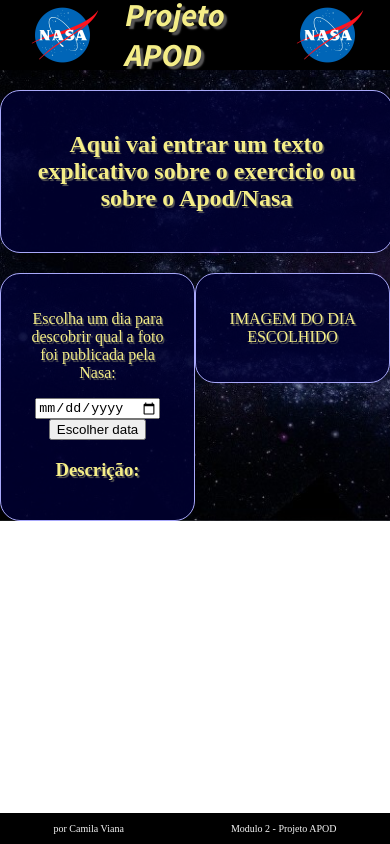
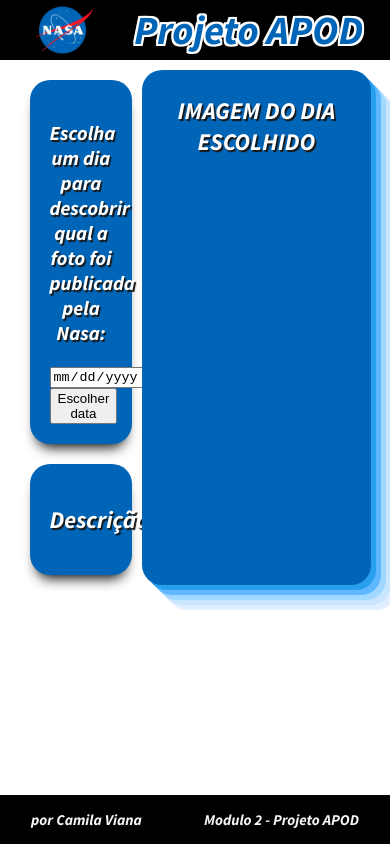
Before and after one commit to Camilalb/apod, a plain HTML site: page index.html in a window 390 px wide. Drawn offline with nearby package versions, Linux system fonts and the light colour scheme; no server answers.

Commit message:
Estilização do projeto feita. Ainda falta terminar a parte responsiva

```diff
--- a/index.html
+++ b/index.html
@@ -16,39 +16,30 @@
     <header>
         <img src="./img/logo.png" alt="" srcset="" class='logo'>
         <h1>Projeto APOD</h1>
-        <img src="./img/logo.png" alt="" srcset="" class='logo'>
+        <div></div>
     </header>
     <main>
-        <div>
+        <!-- <div>
             <h2>Aqui vai entrar um texto explicativo sobre o exercicio ou sobre o Apod/Nasa</h2>
-        </div>
+        </div> -->
         <section class="container">
-            <div>
+            <div class ="container2">
                 <div class="box">
                     <p>Escolha um dia para descobrir qual a foto foi publicada pela Nasa:</p>
                     <input type="date" name="" id="elemDate" >
                     <button id="elemBtn">Escolher data</button>
                 </div>
-                <div>
-                    <h3>Descrição: </h3>
+                <div class="box">
+                    <h2>Descrição: </h2>
                     <p id='descricao'></p>
                     <p id='copyright'></p>
                 </div>
 
             </div>
             <div id= 'boxImagem'>
-                <p id='titulo'>IMAGEM DO DIA ESCOLHIDO</p>
+                <h2 id='titulo'>IMAGEM DO DIA ESCOLHIDO</h2>
                 <div id='media'></div>
-
-
             </div>
-            <!-- <div id=fotosdasemana>
-                <p>Fotos da semana:</p>
-                <img src="" alt="">
-
-
-            </div> -->
-
         </section>
     </main>
     <footer>
--- a/index.js
+++ b/index.js
@@ -23,29 +23,27 @@ async function carregaFoto (date){
     const respost = await fetch(`https://api.nasa.gov/planetary/apod?api_key=S71UHmXOlP21f7lRzyTFo1k2VWS42Zq9TlaRnGm8&date=${date}`)
     let respostObj = await respost.json()
     console.log(respostObj)
-    mudaInfo(respostObj)
+    mudaFoto(respostObj)
 }
 
 // Mudar a informação do Copyright, Title, Url da Imagem/Video, Descrição
-function mudaInfo (respostObj) {
+function mudaFoto (respostObj) {
     if (`${respostObj.media_type}` === 'image'){
         mediaNode.innerHTML = `<img src="${respostObj.url}">`
-        xpto(respostObj)
+        mudaInfo(respostObj)
     } else if (`${respostObj.media_type}` === 'video'){
         mediaNode.innerHTML = `<iframe src="${respostObj.url}"></iframe>`
-        xpto(respostObj)
+        mudaInfo(respostObj)
     } else{
         mediaNode.innerHTML = `<h4>Não temos foto ou video para o dia selecionado</h4>`
         tituloNode.textContent = ""
         descricaoNode.textContent = ""
         copyrightNode.textContent = ""
     }
-
-
 }
 
-function xpto (respostObj){
+function mudaInfo (respostObj){
     tituloNode.textContent = `${respostObj.title}`
-    descricaoNode.textContent = `Descrição: ${respostObj.explanation}`
+    descricaoNode.textContent = `${respostObj.explanation}`
     copyrightNode.textContent = `Copyright: ${respostObj.copyright}`
 }
--- a/style.css
+++ b/style.css
@@ -1,24 +1,24 @@
 body {
-    background-image: url(./img/fundo.jpg);
-    background-repeat:no-repeat;
-    width: 100%;
-    height: auto;
-    background-size: cover;
-    color: rgb(245, 238, 136);
+    background-color: white;
+    color: rgb(255, 255, 255);
     margin: 0;
     padding: 0;
+    font-family: 'Source Sans Pro', sans-serif;
 }
 h1{
     align-self: center;
     font-family: 'Source Sans Pro', sans-serif;
-    text-shadow: 0.1em 0.1em 0.05em #575656;
+    font-size: 40px;
+    color: #0065b7;
+    background: #000000;
+    text-shadow: 2px 2px 0 #ffffff, 2px -2px 0 #ffffff, -2px 2px 0 #ffffff, -2px -2px 0 #ffffff, 2px 0px 0 #ffffff, 0px 2px 0 #ffffff, -2px 0px 0 #ffffff, 0px -2px 0 #ffffff;
 }
 header{
     display: flex;
     flex-direction: row;
     justify-content: space-around;
-    height: 70px;
-    background-color: black;
+    height: 60px;
+    background-color:rgb(0, 0, 0);
     padding: 30px auto;
 }
 .logo{
@@ -28,43 +28,63 @@ header{
 main{
     display: flex;
     flex-direction: column;
-    justify-content: center;
-    text-shadow: 0.1em 0.1em 0.05em #575656;
+    justify-content: space-between;
+    align-items: center;
+    text-shadow: 0.1em 0.1em 0.05em #181818;
     text-align: center;
+    margin-bottom: 40px;
 }
 main > div{
-    background-color: rgba(1, 1, 53, 0.8);
+    background-color: rgb(29, 104, 148);
     width: 90%;
     border-radius: 20px;
     margin: 20px auto;
     padding: 20px;
     text-align: center;
-    border: 1px solid rgb(168, 168, 250);
+    border: 2px dotted yellow;
 }
 
 .container{
     display: flex;
     flex-direction: row;
-    justify-content: space-evenly;
+    justify-content: center;
     text-align: center;
     height: 80%;
-    /* margin: 0 auto; */
+    width: 90%;
+    margin: 10px auto;
 }
-.container > div {
-    background-color: rgba(1, 1, 53, 0.8);
-    width: 45%;
-    height: 100%;
+.container2{
+    display: flex;
+    flex-direction: column;
+    justify-content: flex-start;
+    margin: 0px;
+    width: 35%;
+}
+#boxImagem {
+    background-color: #0065b7;
+    width: 60%;
     border-radius: 20px;
-    border: 1px solid rgb(168, 168, 250);
+    padding: 5px 10px 20px 10px;
+    margin: 0 auto;
+    -webkit-box-shadow: 5px 5px 0px 0px #289FED, 10px 10px 0px 0px #5FB8FF, 15px 15px 0px 0px #A1D8FF, 20px 20px 0px 0px #CAE6FF, 25px 25px 0px 0px #E1EEFF, -22px -28px 0px 4px rgba(37,140,209,0);
+    box-shadow: 5px 5px 0px 0px #289FED, 10px 10px 0px 0px #5FB8FF, 15px 15px 0px 0px #A1D8FF, 20px 20px 0px 0px #CAE6FF, 25px 25px 0px 0px #E1EEFF, -22px -28px 0px 4px rgba(37,140,209,0)
+}
+.box {
+    background-color: #0065b7;
+    border-radius: 20px;
+    -webkit-box-shadow: 0px 10px 13px -7px #000000, 5px 5px 15px 5px rgba(0,0,0,0);
+    box-shadow: 0px 10px 13px -7px #000000, 5px 5px 15px 5px rgba(0,0,0,0);
     padding: 20px;
-    margin: 0 auto;
+    margin: 10px;
 }
 
-/* .media {
-    width: 100%;
-} */
+.box > p {
+    font-size: 20px;
+}
+
 #media > img{
     width: 90%;
+    border-radius: 20px;
 }
 #media > iframe{
     width: 90%;
@@ -80,5 +100,5 @@ footer {
     position: fixed;
     bottom: 0;
     left: 0;
-    font-size: 10px;
+    font-size: 15px;
 }
```
